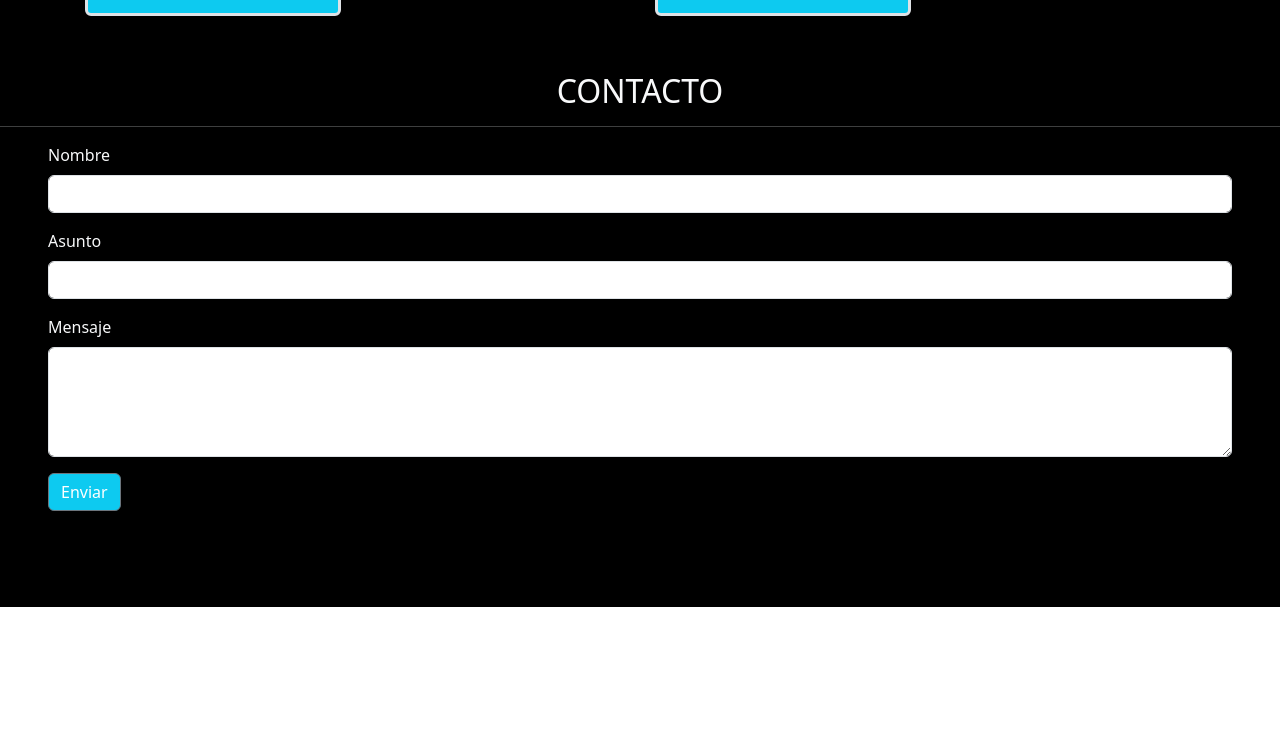
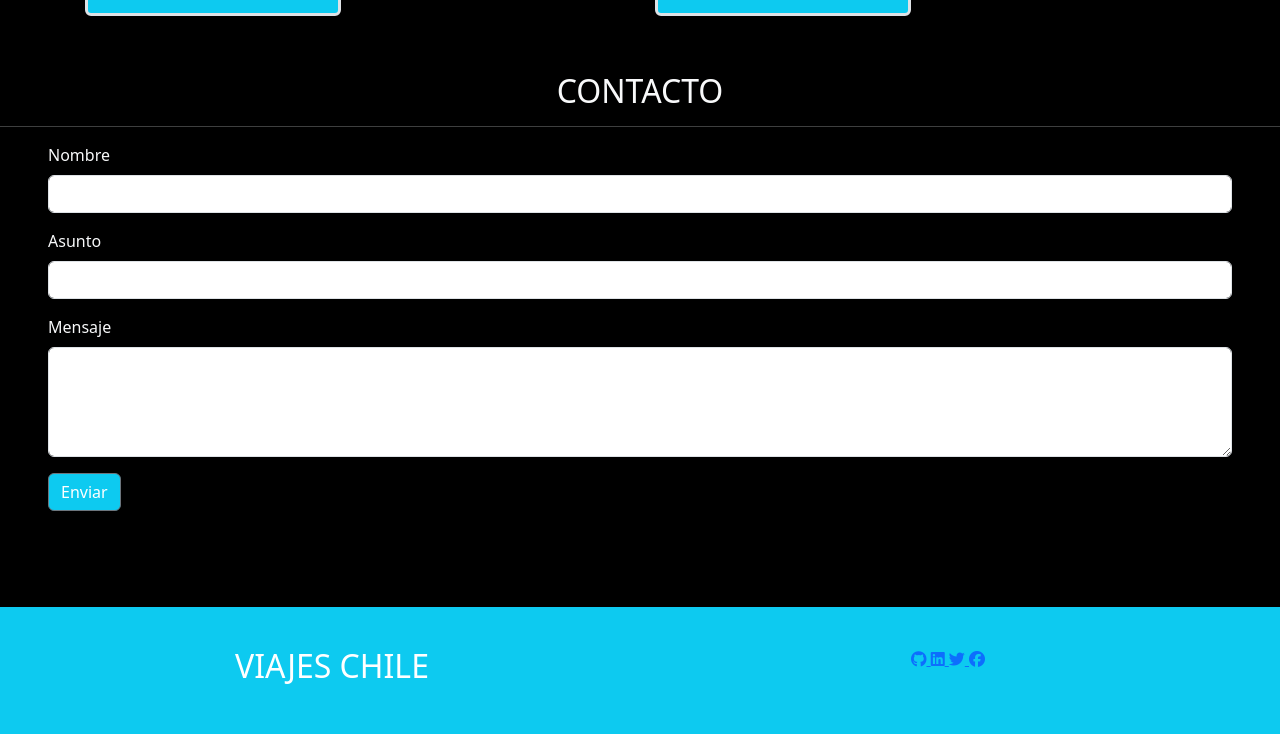
Before and after one commit to gonzaloparod1/viajes-chile, a plain HTML site: page index.html in a window 1280 px wide. Shown: the part 1930-2664 px from the top of the page. Before the commit the page ends 2537 px from the top, so only its background shows below. Drawn offline with nearby package versions, Linux system fonts and the light colour scheme.

Commit message:
se crea footer

```diff
--- a/index.html
+++ b/index.html
@@ -235,7 +235,31 @@
         </section>
     </main>
 
-    <footer></footer>
+    <footer class="bg-info">
+        <div class="row p-4 m-0">
+            <div class="col-6 p-3 text-center text-white">
+                <h2>VIAJES CHILE</h2>
+            </div>
+
+            <div class="col-6 p-3 text-center text-white">
+                <a href="https://github.com/" target="_blank">
+                    <i class="fa-brands fa-github"></i>
+                </a>
+
+                <a href="https://www.linkedin.com/" target="_blank">
+                    <i class="fa-brands fa-linkedin"></i>
+                </a>
+
+                <a href="https://twitter.com/" target="_blank">
+                    <i class="fa-brands fa-twitter"></i>
+                </a>
+
+                <a href="https://www.facebook.com/" target="_blank">
+                    <i class="fa-brands fa-facebook"></i>
+                </a>
+            </div>
+        </div>
+    </footer>
 
     <script src="https://cdn.jsdelivr.net/npm/bootstrap@5.3.3/dist/js/bootstrap.bundle.min.js" integrity="sha384-YvpcrYf0tY3lHB60NNkmXc5s9fDVZLESaAA55NDzOxhy9GkcIdslK1eN7N6jIeHz" crossorigin="anonymous"></script>
 
```
